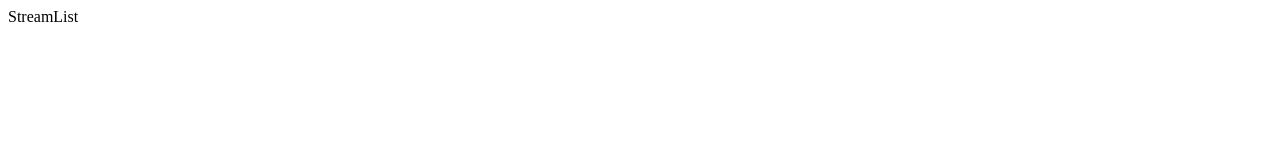
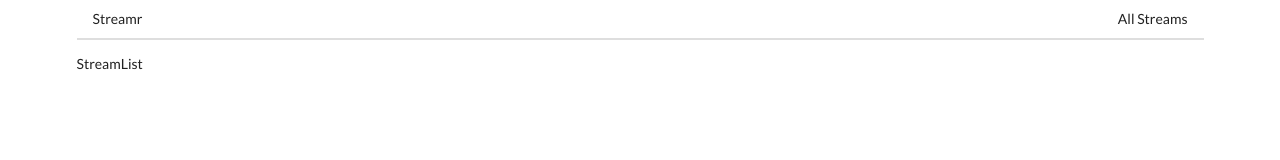
Before and after one commit to tedirland/Streamr, a React app in the folder client/: page / in a window 1280 px wide. Built offline with nearby package versions, Linux system fonts and the light colour scheme.

Commit message:
Pushing with header created

```diff
--- a/client/public/index.html
+++ b/client/public/index.html
@@ -10,6 +10,7 @@
       content="Web site created using create-react-app"
     />
     <link rel="apple-touch-icon" href="%PUBLIC_URL%/logo192.png" />
+    <link rel="stylesheet" href="https://cdnjs.cloudflare.com/ajax/libs/semantic-ui/2.4.1/semantic.min.css">
     <!--
       manifest.json provides metadata used when your web app is installed on a
       user's mobile device or desktop. See https://developers.google.com/web/fundamentals/web-app-manifest/
--- a/client/src/components/App.js
+++ b/client/src/components/App.js
@@ -1,16 +1,18 @@
 import React from 'react'
-import { BrowserRouter, Route, Link } from 'react-router-dom'
+import { BrowserRouter, Route } from 'react-router-dom'
 import StreamList from '../components/streams/StreamList'
 import StreamDelete from '../components/streams/StreamDelete'
 import StreamEdit from '../components/streams/StreamEdit'
 import StreamCreate from '../components/streams/StreamCreate'
 import StreamShow from '../components/streams/StreamShow'
+import Header from './Header'
 
 const App = () => {
   return (
-    <div>
+    <div className='ui container'>
       <BrowserRouter>
         <div>
+          <Header />
           <Route path='/' exact component={StreamList} />
           <Route path='/streams/new' exact component={StreamCreate} />
           <Route path='/streams/edit' exact component={StreamEdit} />
--- /dev/null
+++ b/client/src/components/Header.js
@@ -0,0 +1,19 @@
+import React from 'react'
+import { Link } from 'react-router-dom'
+
+function Header() {
+  return (
+    <div className='ui secondary pointing menu'>
+      <Link to='/' className='item'>
+        Streamr
+      </Link>
+      <div className='right menu'>
+        <Link to='/' className='item'>
+          All Streams
+        </Link>
+      </div>
+    </div>
+  )
+}
+
+export default Header
```
